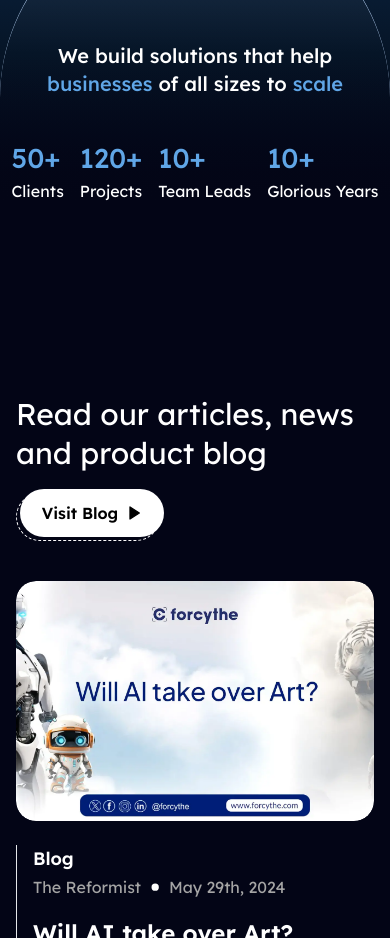
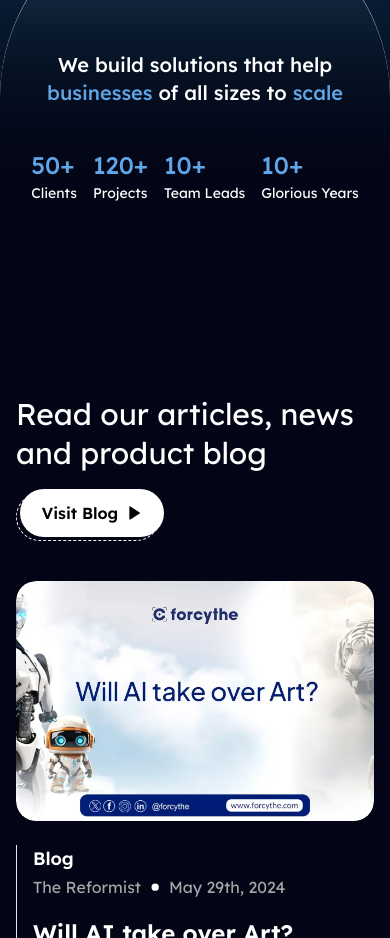
Before and after one commit to ezeigboemmanuel/forcythe-website, a Next.js app: page / in a window 390 px wide. Shown: the part 5260-6198 px from the top of the page. Built offline with nearby package versions, Linux system fonts and the light colour scheme.

Commit message:
update: values text

```diff
--- a/components/Values.tsx
+++ b/components/Values.tsx
@@ -146,28 +146,30 @@ const Values = () => {
 
               <div className="flex justify-center items-center space-x-4 md:space-x-9">
                 <div className="flex flex-col justify-center md:-space-y-3">
-                  <h3 className="text-[#60a6e7] text-[1.7rem] sm:text-[2rem] md:text-[3rem] font-medium">
+                  <h3 className="text-[#60a6e7] text-[1.5rem] sm:text-[2rem] md:text-[3rem] font-medium">
                     <AnimatedCounter from={0} to={50} />+
                   </h3>
-                  <p className="md:text-lg">Clients</p>
+                  <p className="text-sm md:text-lg">Clients</p>
                 </div>
                 <div className="flex flex-col justify-center md:-space-y-3">
-                  <h3 className="text-[#60a6e7] text-[1.7rem] sm:text-[2rem] md:text-[3rem] font-medium">
+                  <h3 className="text-[#60a6e7] text-[1.5rem] sm:text-[2rem] md:text-[3rem] font-medium">
                     <AnimatedCounter from={0} to={120} />+
                   </h3>
-                  <p className="md:text-lg">Projects</p>
+                  <p className="text-sm md:text-lg">Projects</p>
                 </div>
                 <div className="flex flex-col justify-center md:-space-y-3">
-                  <h3 className="text-[#60a6e7] text-[1.7rem] sm:text-[2rem] md:text-[3rem] font-medium">
+                  <h3 className="text-[#60a6e7] text-[1.5rem] sm:text-[2rem] md:text-[3rem] font-medium">
                     <AnimatedCounter from={0} to={10} />+
                   </h3>
-                  <p className="md:text-lg text-nowrap">Team Leads</p>
+                  <p className="text-sm md:text-lg text-nowrap">Team Leads</p>
                 </div>
                 <div className="flex flex-col justify-center md:-space-y-3">
-                  <h3 className="text-[#60a6e7] text-[1.7rem] sm:text-[2rem] md:text-[3rem] font-medium">
+                  <h3 className="text-[#60a6e7] text-[1.5rem] sm:text-[2rem] md:text-[3rem] font-medium">
                     <AnimatedCounter from={0} to={10} />+
                   </h3>
-                  <p className="md:text-lg text-nowrap">Glorious Years</p>
+                  <p className="text-sm md:text-lg text-nowrap">
+                    Glorious Years
+                  </p>
                 </div>
               </div>
             </div>
```
